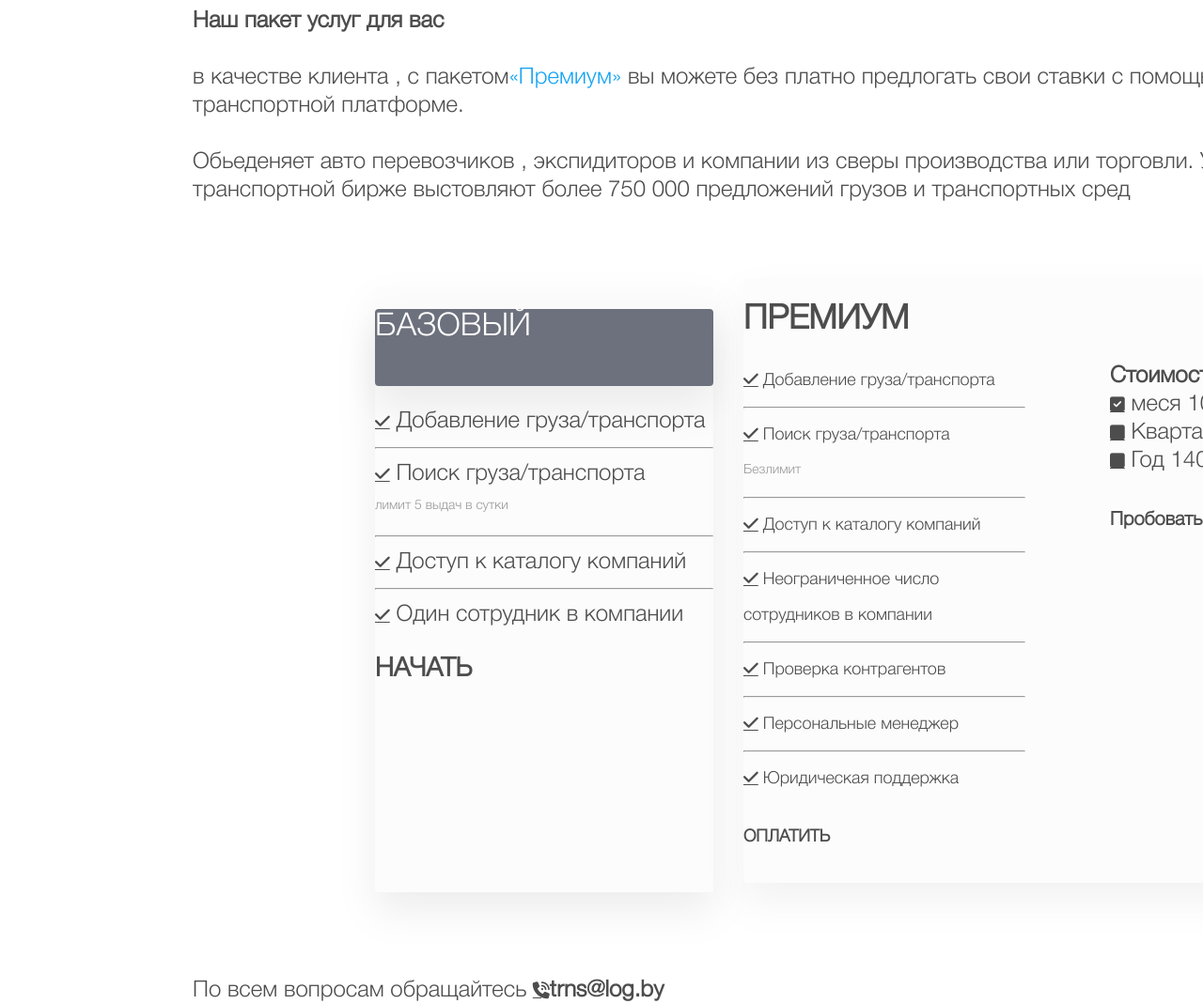
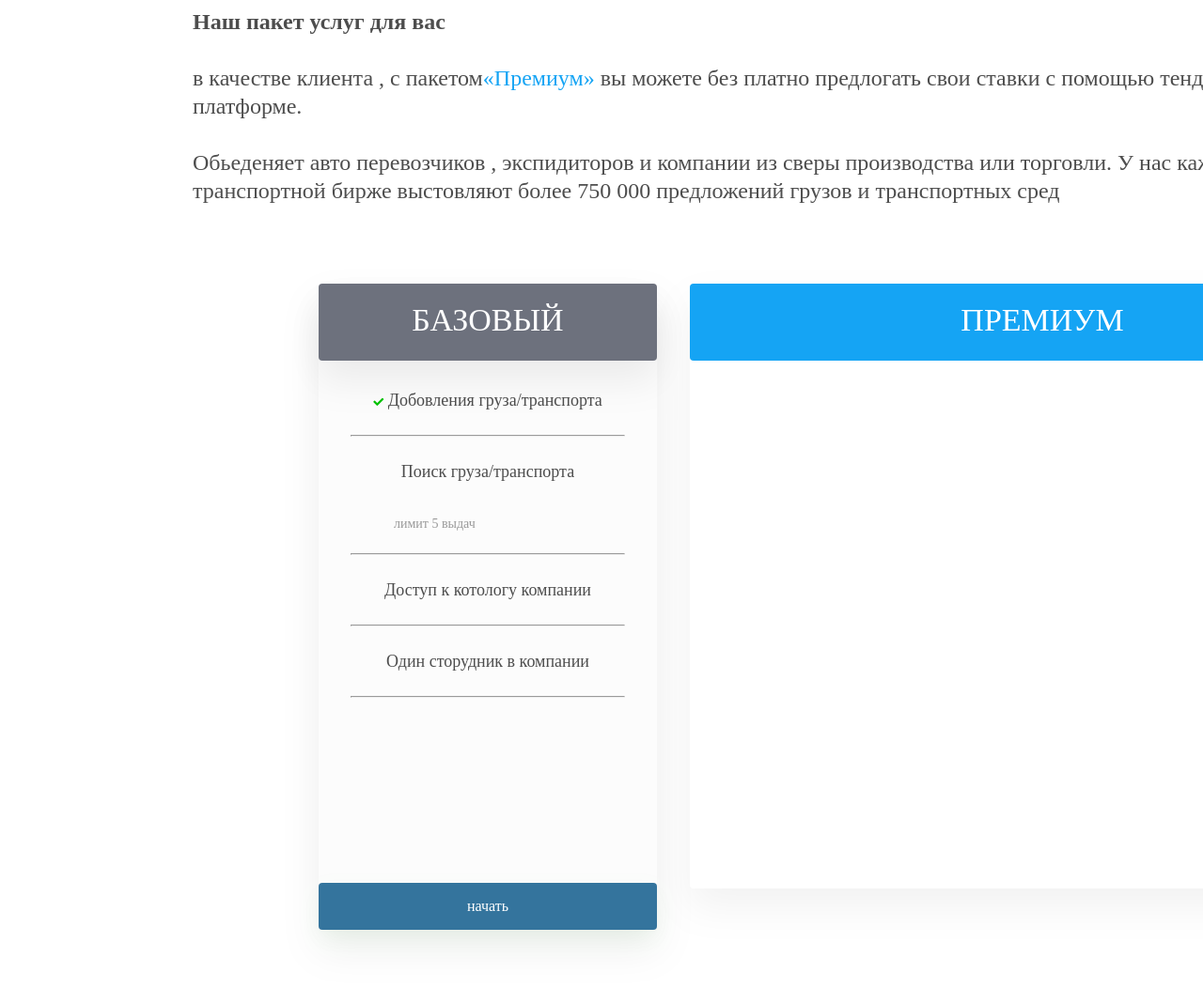
Before and after one commit to AlexeySurfer/my-project, a plain HTML site: page index.html in a window 1280 px wide. Shown: the top 1069 px of the page at 94% size. Drawn offline with Linux system fonts and the light colour scheme; a web font is replaced by a local one.

Commit message:
feat: update index

```diff
--- a/index.html
+++ b/index.html
@@ -1,9 +1,8 @@
 <html>
 <head>
  <title>my project</title>
+  <link rel="stylesheet" href="./assets/css/all.css">
   <link rel="stylesheet" type="text/css" href="style.css" />
-  <script src="https://kit.fontawesome.com/2d9d01a629.js" crossorigin="anonymous"></script>
-  <link rel="icon" type="image" href="https://code.s3.yandex.net/web-code/js-favicon.ico">
   </head>
   <body>
     <div class="container-1">
@@ -13,44 +12,21 @@
        для себя:На транспортной бирже выстовляют более 750 000 предложений грузов и транспортных сред
           <dvi class="container-2">
            <div class="box-1">
-             <h1>БАЗОВЫЙ</h1>
-            <a href="" class="fas fa-check"></a>  Добавление груза/транспорта </br><hr>
-            <a href="" class="fas fa-check"></a>  Поиск груза/транспорта</br><small>лимит 5 выдач в сутки</small></br><hr>
-            <a href="" class="fas fa-check"></a>  Доступ к каталогу компаний</br><hr>
-            <a href="" class="fas fa-check"></a>  Один сотрудник в компании
-            <h3>НАЧАТЬ</h3>
+           <h1>БАЗОВЫЙ</h1>
+          <p><i class="fas fa-check"></i>  Добовления груза/транспорта</p><hr width="290px" >
+           <p >Поиск груза/транспорта </p>
+         <small>лимит 5 выдач</small><hr width="290px">
+           <p>Доступ к котологу компании</p><hr width="290px">
+           <p>Один сторудник в компании</p><hr width="290px">
+           <h2>начать</h2>
         </div>
+          <div class="container-3">
             <div class="box-2">
-            <h2>ПРЕМИУМ</h2>
-           <div class="container-3">
-              <div class="box-3">
-              <a href="" class="fas fa-check"></a>  Добавление груза/транспорта </br>
-              <hr>
-              <a href="" class="fas fa-check"></a>  Поиск груза/транспорта</br><small>Безлимит</small></br>
-              <hr>
-              <a href="" class="fas fa-check"></a>  Доступ к каталогу компаний</br>
-              <hr>
-              <a href="" class="fas fa-check"></a>  Неограниченное число </br>сотрудников в компании</br><hr>
-              <a href="" class="fas fa-check"></a>  Проверка контрагентов</br><hr>
-              <a href="" class="fas fa-check"></a>  Персональные менеджер</br><hr>
-              <a href="" class="fas fa-check"></a>  Юридическая поддержка
-              <h4>ОПЛАТИТЬ</h4>
+               <h3>ПРЕМИУМ</h3>
             </div>
-              <div class="box-4">
-                <b>Стоимость</b></br>
-                <a href="" class="fas fa-check-square"></a>  меся 1000</br>
-                <a href="" class="fas fa-square"></a>  Квартал 4000</br>
-                <a href="" class="fas fa-square"></a>  Год 1400
-                <h5>Пробовать бесплатно 4 месяца</h5>
-              </div>
-        </div>
-        </div>
+            </div>
 </dvi>
-</br></br></br>
-По всем вопросам обращайтесь      <a href="" class="fas fa-phone-volume"></a><b>trns@log.by</b> </br>к менеджерам по работе с клиентами <a href="" class="fas fa-envelope"></a>  <b>+375(17)263 33 33</b>
-</br></br></br>Приведенные в таблицах цены указаны в российских рублях без НДС. Цены соответствуют Прейскуранту ООО «ТРАНС.РУ» №03/17.
-Валютный прейскурант для нерезидентов РФ
-предоставляется по запросу. Цены действительны до 31.03.2017г.
 </div>
+
 </body>
 </html>
--- a/style.css
+++ b/style.css
@@ -1,7 +1,8 @@
-@font-face {
-  font-family: Helvetica Neue Cyr;
-  src: url(./assets/fonts/helveticaneuecyr-light.ttf);
+@font-face{
+    font-family:"Helvetica Neue Cyr" ;
+    src:url(../assets/fonts/helveticaneuecur-light.ttf)
 }
+
 body{
     background-color:white;
 }
@@ -28,89 +29,53 @@ body{
   display: flex;
 }
 .box-1{
-width: 360px;
+    width: 360px;
 height: 644px;
 border-radius: 4px;
 filter: drop-shadow(0px 20px 20px rgba(0,0,0,0.07));
-background-color: #fcfcfc;
-margin-top: 88px;
-margin-left:194px;
-}
-
-
-small{
-  font-size: 14px;
-line-height: 38px;
-color: #999999;
-font-weight: 300;
-font-family: "Helvetica Neue Cyr";
-text-align: right;
-}
-
-.box-2{
-width: 750px;
-height: 644px;
-border-radius: 4px;
-filter: drop-shadow(0px 20px 20px rgba(0,0,0,0.05));
-background-color: #fcfcfc;
-margin-top: 78px;
-margin-left: 32px;
-
-}
-.box-3{
-  font-size: 18px;
-line-height: 38px;
-color: #4d4d4d;
-font-weight: 300;
-font-family: "Helvetica Neue Cyr";
-height: 450px;
-width:300px ;
-margin-bottom: 70px;
-}
-{
-  font-size: 35px;
-  color: chartreuse;
-}
-a{
-  font-size: 18px;
-line-height: 38px;
-color: #4d4d4d;
-font-weight: 300;
-font-family: "Helvetica Neue Cyr";
+background-color:#fcfcfc;
+margin-top: 84px;
+margin-left: 134px;
 
 
 }
-.box-4{
-  margin-left:90px;
-  height: 462px;
-}
 h1{
-  width: 360px;
-height: 82px;
+    width: 360px;
+height: 62px;
 border-radius: 4px;
 filter: drop-shadow(0px 20px 20px rgba(0,0,0,0.07));
-background-color: #6d717d;
-font-size: 34px;
-line-height: 38px;
-color: #ffffff;
-font-weight: 43;
-font-family: "Helvetica Neue Cyr";
-
-h2{
-  width: 750px;
-height: 82px;
-border-radius: 4px;
-background-color: #15a4f4;
+background-color:#6d717d;
 font-size: 34px;
 line-height: 38px;
 color: #ffffff;
 font-weight: 500;
 font-family: "Helvetica Neue Cyr";
+padding-top:20px;
 text-align: center;
+margin-top:0px;
+
 }
-h3{
-  width: 360px;
-height: 50px;
+p{
+    font-size: 18px;
+line-height: 38px;
+color: #4d4d4d;
+font-weight: 300;
+font-family: "Helvetica Neue Cyr";
+text-align: center;
+
+}
+small{
+    font-size: 14px;
+line-height: 38px;
+color: #999999;
+font-weight: 300;
+font-family: "Helvetica Neue Cyr";
+padding-left: 80px;
+padding-bottom: 80px;
+}
+h2{
+    width: 360px;
+height: 40px;
 border-radius: 4px;
 filter: drop-shadow(0px 10px 12.5px rgba(32,205,33,0.05));
 background-color: #34749d;
@@ -120,34 +85,34 @@ color: #ffffff;
 font-weight: 500;
 font-family: "Helvetica Neue Cyr";
 text-align: center;
-margin-top: 240px;
+padding-top: 10px;
+margin-top: 197px;
 }
-h4{
-  width: 360px;
-height: 50px;
+.box-2{
+    width: 750px;
+height: 644px;
 border-radius: 4px;
-filter: drop-shadow(0px 10px 12.5px rgba(52,116,157,0.05));
-background-color: #20cd21;
-font-size: 16px;
-line-height: 29px;
+filter: drop-shadow(0px 20px 20px rgba(0,0,0,0.05));
+background-color: white;
+margin-top: 84px;
+margin-left:35px ;
+
+}
+h3{
+    width: 750px;
+height: 62px;
+border-radius: 4px;
+background-color: #15a4f4;
+font-size: 34px;
+line-height: 38px;
 color: #ffffff;
 font-weight: 500;
 font-family: "Helvetica Neue Cyr";
 text-align: center;
-margin-bottom: 40px;
-
+padding-top: 20px;
+margin-top: 0px;
 }
-h5{
-  width: 360px;
-height: 50px;
-border-radius: 4px;
-filter: drop-shadow(0px 10px 12.5px rgba(21,164,244,0.05));
-background-color: #34749d;
-font-size: 16px;
-line-height: 29px;
-color: #ffffff;
-font-weight: 500;
-font-family: "Helvetica Neue Cyr";
-text-align: center;
-margin-top:350px;
+i{
+font-size: 11px;
+color: #00c300;
 }
```
